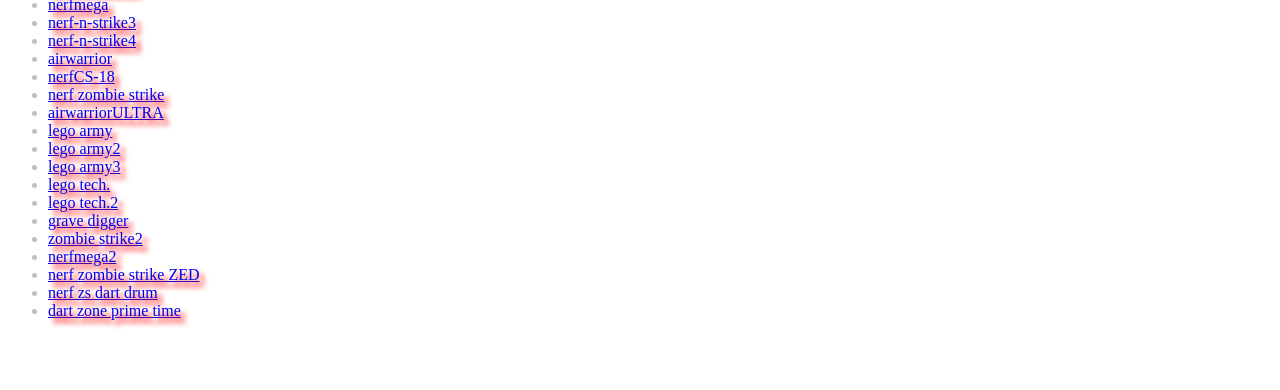
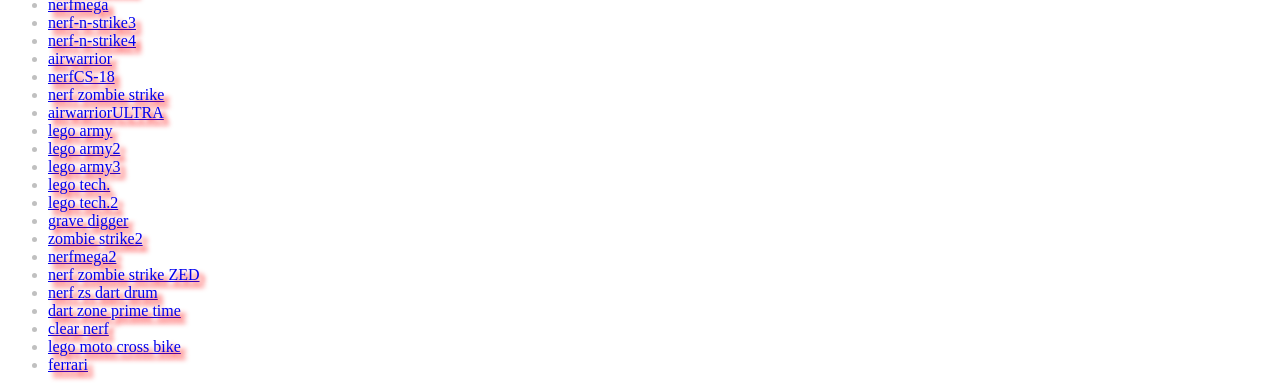
Before and after one commit to EnderBoy1/homepage, a plain HTML site: page index.html in a window 1280 px wide. Shown: the part 1562-1952 px from the top of the page. Before the commit the page ends 1898 px from the top, so only its background shows below. Drawn offline with Linux system fonts and the light colour scheme.

Commit message:
more things

```diff
--- a/index.html
+++ b/index.html
@@ -38,5 +38,8 @@
       <li><a href="https://www.amazon.com/Nerf-Zombie-Strike-Squad-Blaster/dp/B00Y8YOEI8/ref=sr_1_sc_20?s=toys-and-games&ie=UTF8&qid=1475800293&sr=1-20-spell&keywords=nerfgun">nerf zombie strike ZED</a></li>
       <li><a href="https://www.amazon.com/Nerf-SlingFire-Blaster-Exclusive-Limited/dp/B00OWDR0EU/ref=sr_1_85?s=toys-and-games&ie=UTF8&qid=1475800873&sr=1-85&keywords=nerf+gun">nerf zs dart drum</a></li>
       <li><a href="https://www.amazon.com/Dart-Zone-Scorpion-Motorized-Automatic/dp/B014S1F53I/ref=sr_1_97?s=toys-and-games&ie=UTF8&qid=1475801059&sr=1-97&keywords=nerf+gun">dart zone prime time</a></li>
+      <li><a href="https://www.amazon.com/Nerf-N-Strike-Recon-CS-6%C2%A0-Blaster/dp/B00383G7BC/ref=sr_1_5?s=toys-and-games&ie=UTF8&qid=1475801852&sr=1-5&keywords=clear+nerf+gun">clear nerf</a></li>
+      <li><a href="https://www.amazon.com/LEGO-Technic-42007-Moto-Cross/dp/B0094J1M3W/ref=sr_1_3?s=toys-and-games&ie=UTF8&qid=1475802702&sr=1-3&keywords=technic+motorcycles+lego">lego moto cross bike</a></li>
+      <li><a href="https://www.amazon.com/Scale-Ferrari-LaFerrari-Remote-Control/dp/B00L1WDOIQ/ref=sr_1_1?s=toys-and-games&ie=UTF8&qid=1475803072&sr=1-1&keywords=remote+control+ferrari">ferrari</a></li>
     </ul>
 </html>
```
